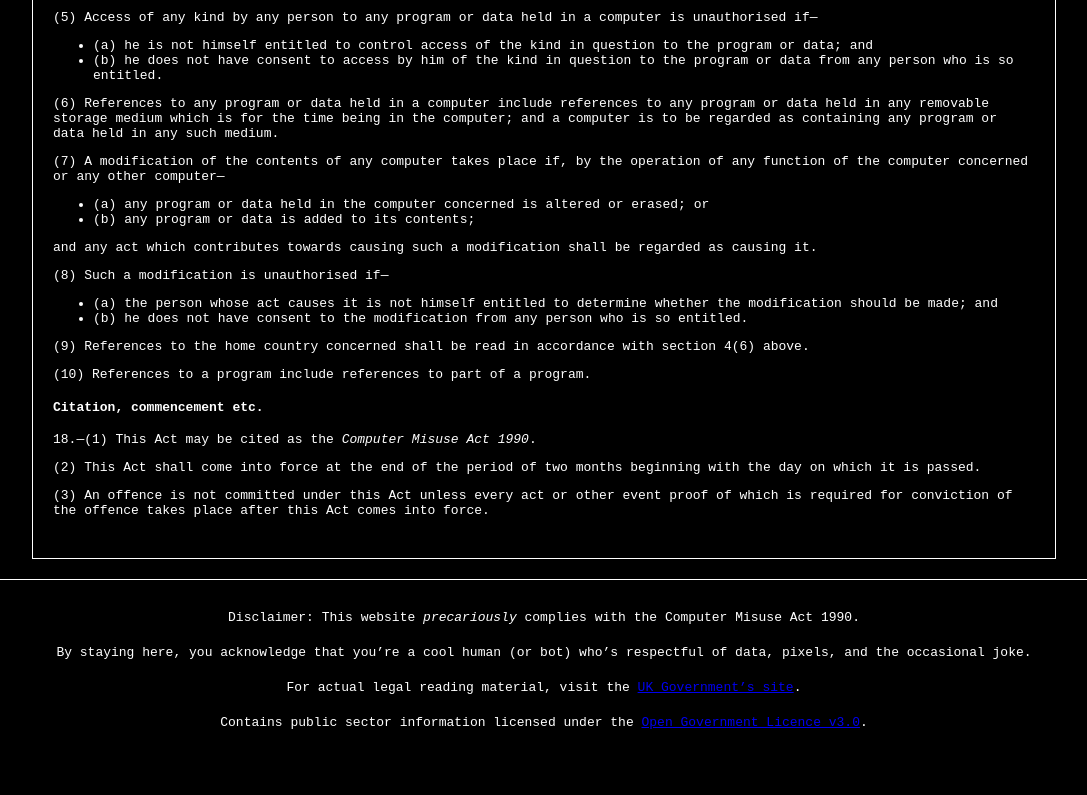
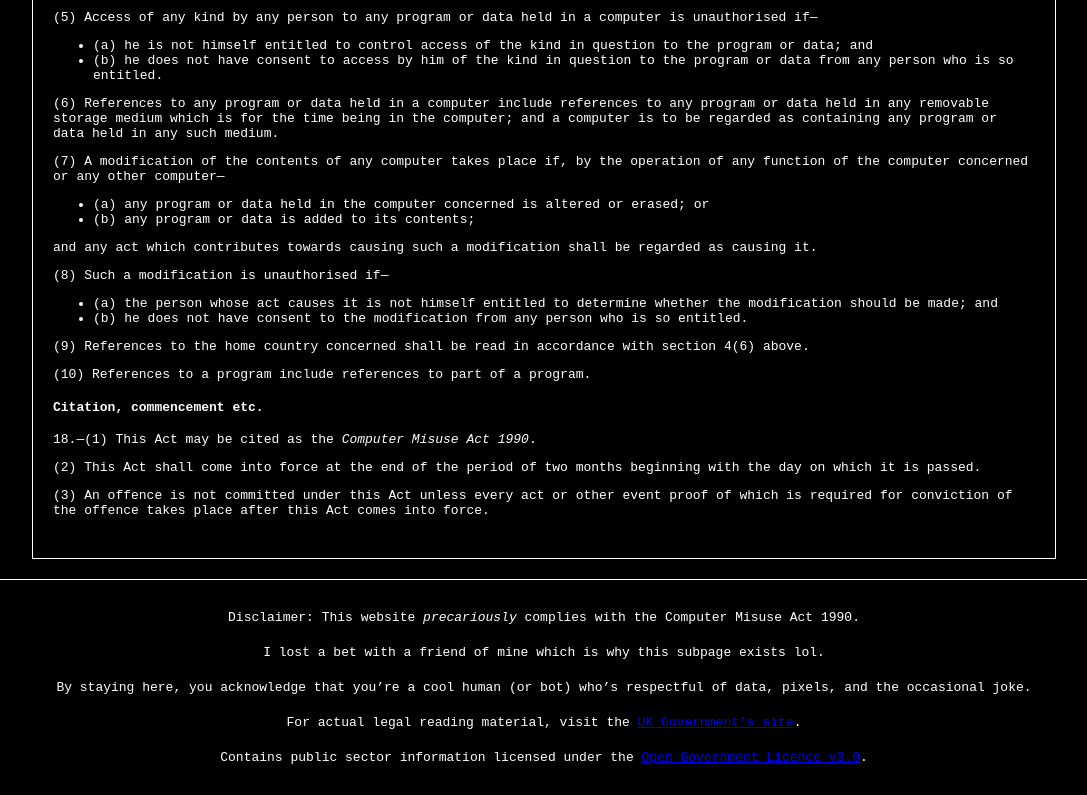
Before and after one commit to kdaui/old-2, a plain HTML site: page CMA.html in a window 1280 px wide. Shown: the part 6231-7026 px from the top of the page, without its empty margins (96-1183 px from the left). Before the commit the page ends 6991 px from the top, so only its background shows below. Drawn offline with Linux system fonts and the light colour scheme.

Commit message:
Updated CMA.html

```diff
--- a/CMA.html
+++ b/CMA.html
@@ -365,6 +365,7 @@
     </div>
     <footer class="footer-container">
 		<p>Disclaimer: This website <em>precariously</em> complies with the Computer Misuse Act 1990.</p>
+	        <p>I lost a bet with a friend of mine which is why this subpage exists lol.</p>
 		<p>By staying here, you acknowledge that you’re a cool human (or bot) who’s respectful of data, pixels, and the occasional joke.</p>
 		<p>For actual legal reading material, visit the <a href="https://www.legislation.gov.uk/ukpga/1990/18/contents">UK Government’s site</a>.</p>
 		<p>Contains public sector information licensed under the <a href="https://www.nationalarchives.gov.uk/doc/open-government-licence/version/3/">Open Government Licence v3.0</a>.</p>
```
